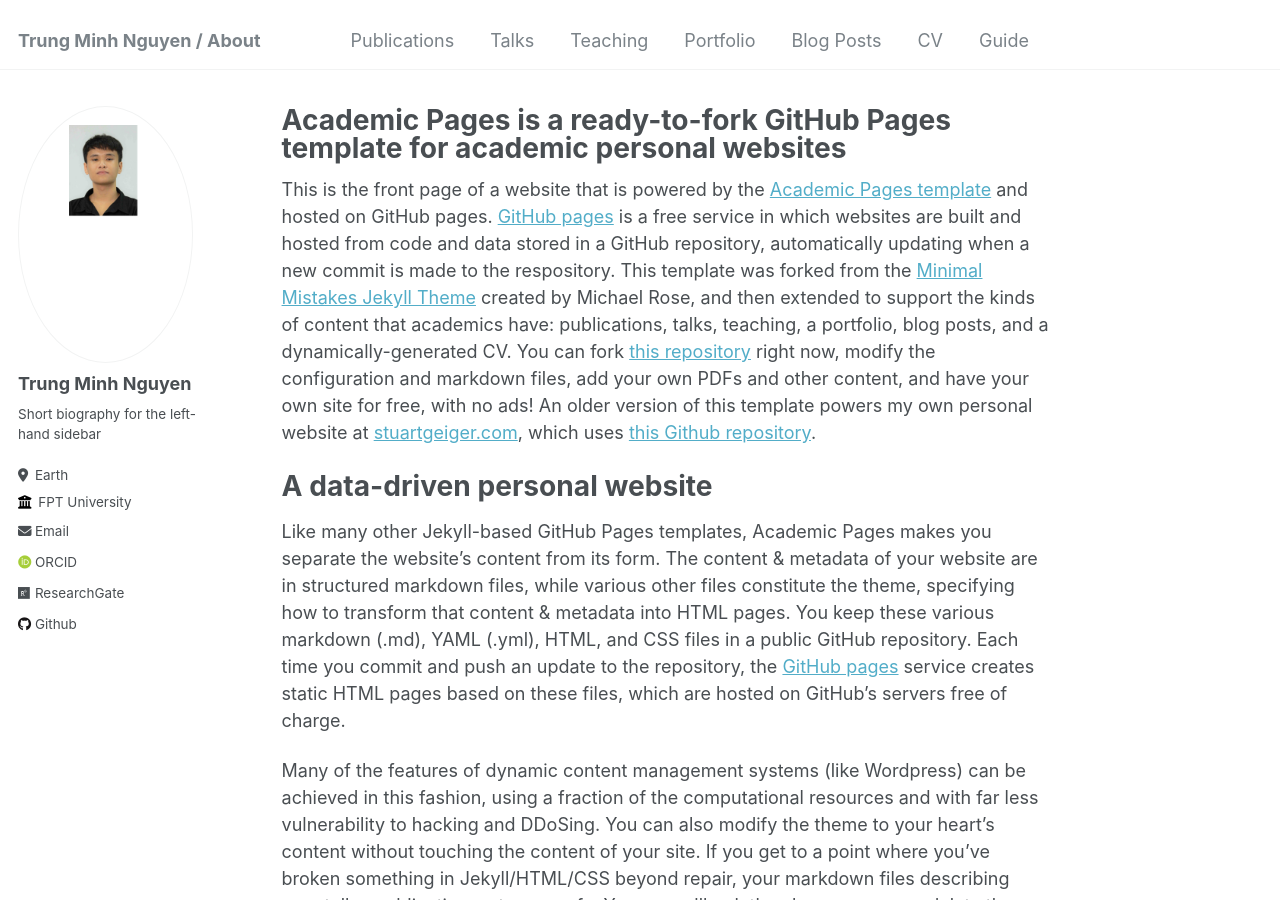
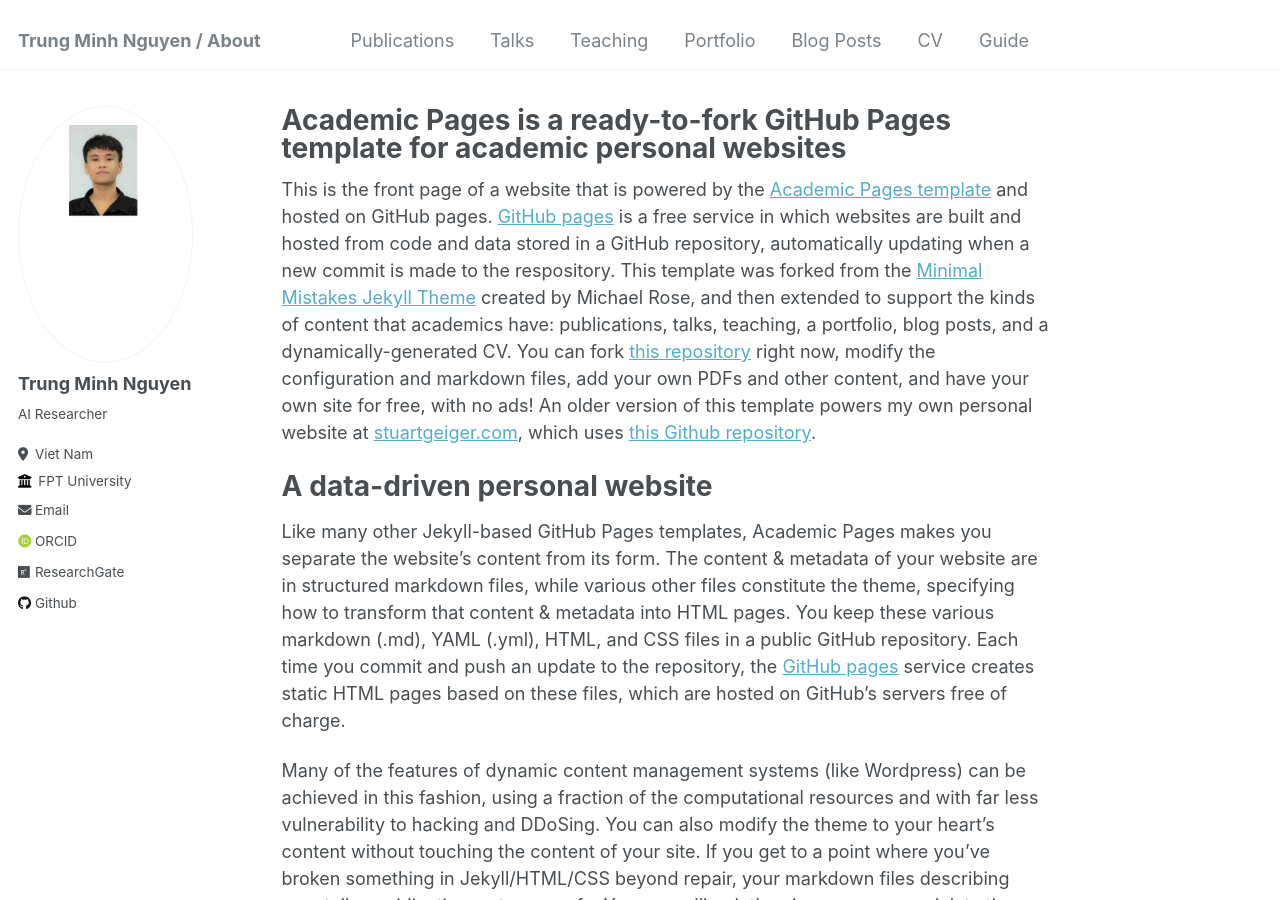
Before and after one commit to nmihtrug/nmihtrug.github.io_temp, a Jekyll site: the page built from _pages/about.md, in a window 1280 px wide and 900 px high. Built offline with Jekyll 4.4.1, drawn with Linux system fonts in a browser that asks for light colours; some web fonts are replaced.

Commit message:
modified:   _config.yml

```diff
--- a/_config.yml
+++ b/_config.yml
@@ -24,8 +24,8 @@ author:
   avatar           : "avatar.png"
   name             : "Trung Minh Nguyen"
   pronouns         : # example: "she/her"
-  bio              : "Short biography for the left-hand sidebar"
-  location         : "Earth"
+  bio              : "AI Researcher"
+  location         : "Viet Nam"
   employer         : "FPT University"
   uri              : # URL
   email            : "trung.nguyenminh7804@gmail.com"
```
